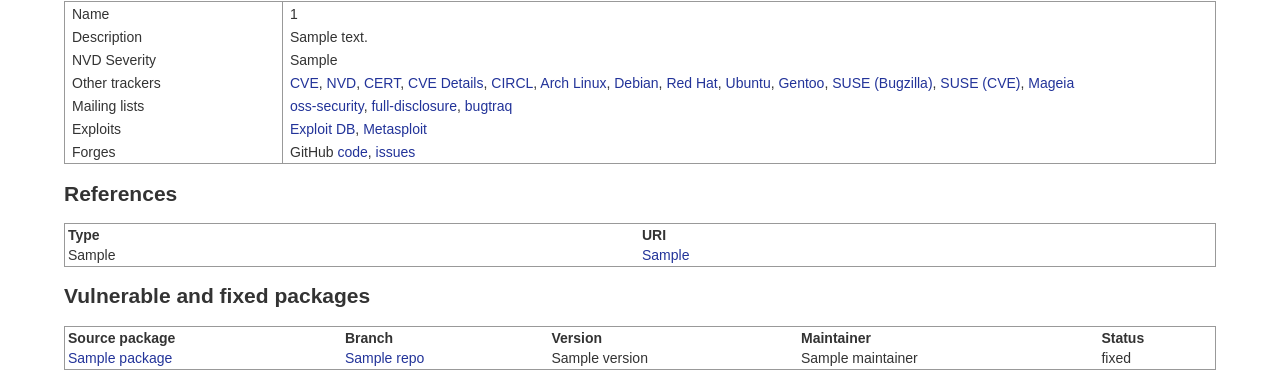
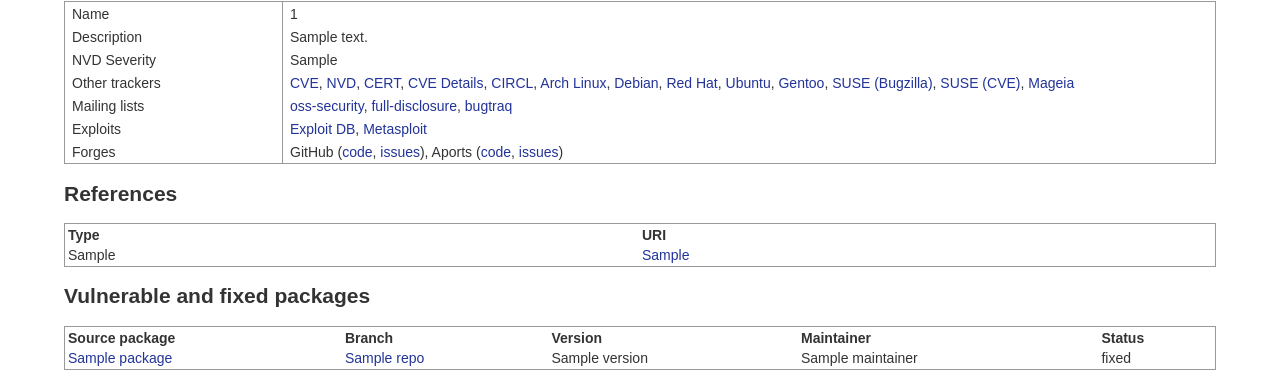
Before and after one commit to aquasecurity/secfixes-tracker, a Python web app: template secfixes_tracker/templates/vuln.html in a window 1280 px wide. Shown: the part 141-515 px from the top of the page. Run offline with Jinja, Linux system fonts and the light colour scheme; the template is opened without the code that fills it: most values are stand-ins (such as "Sample title", 1, 10 or a date in 2020).

Commit message:
vuln: add links to aport code and issues
make it easy to:
- find any reported issues (so they can be closed while working on fix)
- find any commits or references in APKBUILDs

```diff
--- a/secfixes_tracker/templates/vuln.html
+++ b/secfixes_tracker/templates/vuln.html
@@ -59,8 +59,10 @@
   <div class="flex-row">
     <div class="flex-term">Forges</div>
     <div class="flex-definition">
-      GitHub <a href='https://github.com/search?type=Code&q="{{ vuln.cve_id }}"'>code</a>,
-      <a href='https://github.com/search?type=Issues&q="{{ vuln.cve_id }}"'>issues</a>
+      GitHub (<a href='https://github.com/search?type=Code&q="{{ vuln.cve_id }}"'>code</a>,
+      <a href='https://github.com/search?type=Issues&q="{{ vuln.cve_id }}"'>issues</a>),
+      Aports (<a href='https://gitlab.alpinelinux.org/search?group_id=2&project_id=1&scope=blobs&search={{ vuln.cve_id }}'>code</a>,
+      <a href='https://gitlab.alpinelinux.org/alpine/aports/-/issues?state=all&search={{ vuln.cve_id }}'>issues</a>)
     </div>
   </div>
 </div>
```
